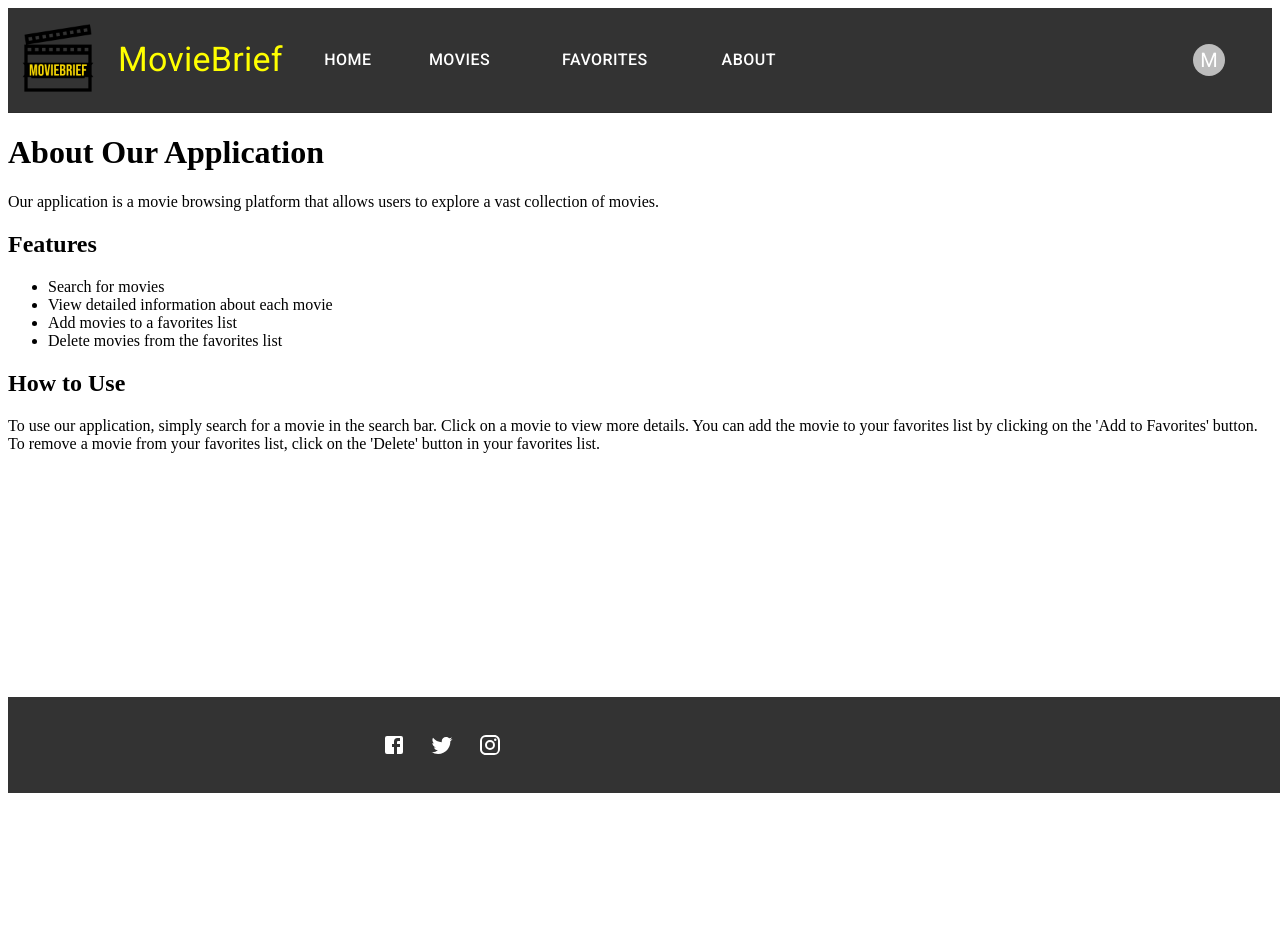
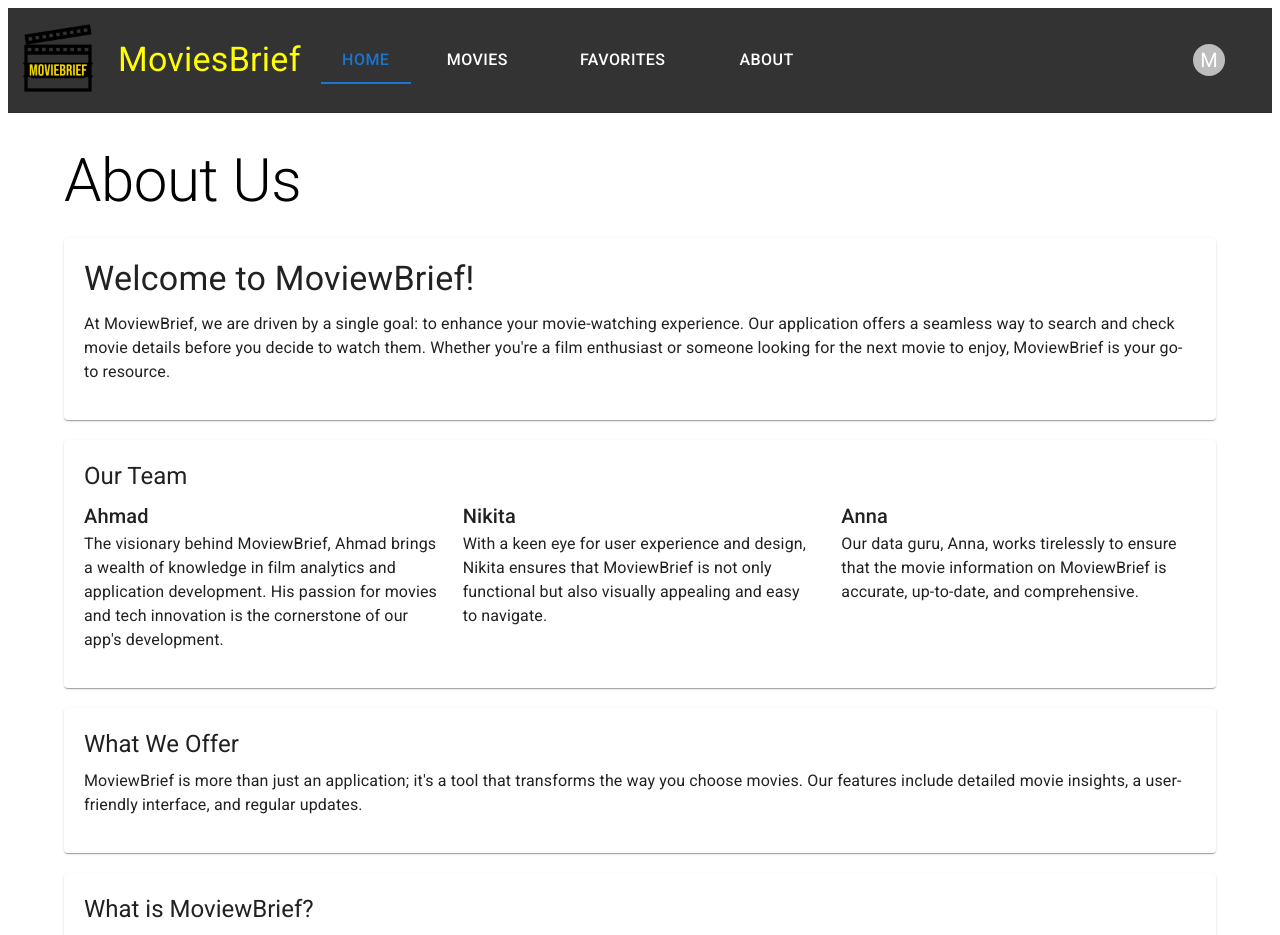
Before and after one commit to Ahmad-Akel/movies-database, a React (Create React App) app: page /about in a window 1280 px wide. Shown: the top 935 px of the page. Before the commit the page ends 800 px from the top, so only its background shows below. Built offline with nearby package versions, Linux system fonts and the light colour scheme; no server answers.

Commit message:
Add The Project

```diff
--- a/src/components/About.tsx
+++ b/src/components/About.tsx
@@ -1,29 +1,91 @@
 import React from "react";
+import { Container, Typography, Paper, Grid, Box } from "@mui/material";
 
-const About: React.FC = () => {
+const About = () => {
   return (
-    <div>
-      <h1>About Our Application</h1>
-      <p>
-        Our application is a movie browsing platform that allows users to
-        explore a vast collection of movies.
-      </p>
-      <h2>Features</h2>
-      <ul>
-        <li>Search for movies</li>
-        <li>View detailed information about each movie</li>
-        <li>Add movies to a favorites list</li>
-        <li>Delete movies from the favorites list</li>
-      </ul>
-      <h2>How to Use</h2>
-      <p>
-        To use our application, simply search for a movie in the search bar.
-        Click on a movie to view more details. You can add the movie to your
-        favorites list by clicking on the 'Add to Favorites' button. To remove a
-        movie from your favorites list, click on the 'Delete' button in your
-        favorites list.
-      </p>
-    </div>
+    <Container maxWidth="lg">
+      <Box my={4}>
+        <Typography variant="h2" component="h1" gutterBottom>
+          About Us
+        </Typography>
+
+        <Paper style={{ padding: "20px", marginBottom: "20px" }}>
+          <Typography variant="h4" gutterBottom>
+            Welcome to MoviewBrief!
+          </Typography>
+          <Typography paragraph>
+            At MoviewBrief, we are driven by a single goal: to enhance your
+            movie-watching experience. Our application offers a seamless way to
+            search and check movie details before you decide to watch them.
+            Whether you're a film enthusiast or someone looking for the next
+            movie to enjoy, MoviewBrief is your go-to resource.
+          </Typography>
+        </Paper>
+
+        <Paper style={{ padding: "20px", marginBottom: "20px" }}>
+          <Typography variant="h5" gutterBottom>
+            Our Team
+          </Typography>
+          <Grid container spacing={3}>
+            <Grid item xs={12} sm={4}>
+              <Typography variant="h6">Ahmad</Typography>
+              <Typography paragraph>
+                The visionary behind MoviewBrief, Ahmad brings a wealth of
+                knowledge in film analytics and application development. His
+                passion for movies and tech innovation is the cornerstone of our
+                app's development.
+              </Typography>
+            </Grid>
+            <Grid item xs={12} sm={4}>
+              <Typography variant="h6">Nikita</Typography>
+              <Typography paragraph>
+                With a keen eye for user experience and design, Nikita ensures
+                that MoviewBrief is not only functional but also visually
+                appealing and easy to navigate.
+              </Typography>
+            </Grid>
+            <Grid item xs={12} sm={4}>
+              <Typography variant="h6">Anna</Typography>
+              <Typography paragraph>
+                Our data guru, Anna, works tirelessly to ensure that the movie
+                information on MoviewBrief is accurate, up-to-date, and
+                comprehensive.
+              </Typography>
+            </Grid>
+          </Grid>
+        </Paper>
+
+        <Paper style={{ padding: "20px", marginBottom: "20px" }}>
+          <Typography variant="h5" gutterBottom>
+            What We Offer
+          </Typography>
+          <Typography paragraph>
+            MoviewBrief is more than just an application; it's a tool that
+            transforms the way you choose movies. Our features include detailed
+            movie insights, a user-friendly interface, and regular updates.
+          </Typography>
+        </Paper>
+
+        <Paper style={{ padding: "20px" }}>
+          <Typography variant="h5" gutterBottom>
+            What is MoviewBrief?
+          </Typography>
+          <Typography paragraph>
+            MoviewBrief is a unique application designed for movie lovers and
+            casual viewers alike. Our platform allows you to search for movies
+            and access detailed information about them before you watch.
+          </Typography>
+          <Typography paragraph>
+            We believe in the power of movies to entertain, educate, and
+            inspire. MoviewBrief is committed to enhancing your viewing
+            experience by providing a comprehensive and user-friendly platform
+            for all your movie-related queries. Join our growing community of
+            movie lovers and start exploring the world of cinema like never
+            before!
+          </Typography>
+        </Paper>
+      </Box>
+    </Container>
   );
 };
 
--- a/src/components/Footer.tsx
+++ b/src/components/Footer.tsx
@@ -10,11 +10,11 @@ import InstagramIcon from "@mui/icons-material/Instagram";
 
 const useStyles = makeStyles((theme) => ({
   footer: {
-    position: "fixed",
+    position: "static",
     bottom: 7.2,
     width: "98.5%",
     padding: theme.spacing(3, 1),
-    marginTop: "auto",
+    marginTop: "50px",
     backgroundColor: "#333333",
   },
 }));
--- a/src/components/HomePage.tsx
+++ b/src/components/HomePage.tsx
@@ -2,8 +2,24 @@ import React from "react";
 
 const HomePage = () => {
   return (
-    <div>
-      <h1>Welcome to the Home Page</h1>
+    <div
+      style={{
+        backgroundImage:
+          'url("https://images.unsplash.com/photo-1598899134739-24c46f58b8c0?q=80&w=2056&auto=format&fit=crop&ixlib=rb-4.0.3&ixid=M3wxMjA3fDB8MHxwaG90by1wYWdlfHx8fGVufDB8fHx8fA%3D%3D")',
+        backgroundSize: "cover",
+        height: "100vh",
+        display: "flex",
+        flexDirection: "column",
+        justifyContent: "center",
+        alignItems: "center",
+        color: "white",
+      }}
+    >
+      <div style={{ color: "#524709" }}>
+        <h1>Welcome to the MovieBrief!</h1>
+        <h3>Discover and explore a wide range of movies.</h3>
+        <h3>Enjoy your cinematic journey with us!</h3>
+      </div>
     </div>
   );
 };
--- a/src/components/MovieDetails.tsx
+++ b/src/components/MovieDetails.tsx
@@ -47,7 +47,6 @@ const MovieDetails = () => {
               sx={{
                 width: "700px",
                 marginTop: "50px",
-
                 marginLeft: "150px",
                 height: "95%",
               }}
@@ -207,7 +206,7 @@ const MovieDetails = () => {
                     <CardActionArea>
                       <CardContent
                         sx={{
-                          height: "100px",
+                          height: "25%",
                           width: "50%",
                         }}
                       >
--- a/src/components/MoviesList.tsx
+++ b/src/components/MoviesList.tsx
@@ -94,7 +94,12 @@ export default function MoviesList({
                 style={{ backgroundColor: "black", color: "White" }}
                 avatar={
                   <Avatar sx={{ bgcolor: "#803131" }} aria-label="recipe">
-                    R
+                    <CardMedia
+                      component="img"
+                      height="194"
+                      image={movie.Poster}
+                      alt={movie.Title}
+                    />
                   </Avatar>
                 }
                 action={
--- a/src/components/Navbar.tsx
+++ b/src/components/Navbar.tsx
@@ -17,7 +17,9 @@ import { Logout, PersonAdd, Settings } from "@mui/icons-material";
 
 function Navbar() {
   const [anchorEl, setAnchorEl] = React.useState<null | HTMLElement>(null);
+  const [selectedTab, setSelectedTab] = React.useState("1");
   const open = Boolean(anchorEl);
+
   const handleClick = (event: React.MouseEvent<HTMLElement>) => {
     setAnchorEl(event.currentTarget);
   };
@@ -26,7 +28,7 @@ function Navbar() {
   };
   return (
     <>
-      <TabContext value="">
+      <TabContext value={selectedTab}>
         <Box
           sx={{
             borderBottom: 1,
@@ -40,13 +42,13 @@ function Navbar() {
           <Link to="/">
             <img
               src={MovieLogo}
-              alt="Movie Logo"
+              alt="MoviesBrief Logo"
               style={{ width: "100px", marginRight: "10px" }}
             />{" "}
           </Link>
 
           <Typography variant="h4" component="div" color={"Yellow"}>
-            MovieBrief
+            MoviesBrief
           </Typography>
 
           <TabList aria-label="lab API tabs example">
@@ -54,34 +56,61 @@ function Navbar() {
               label="Home"
               value="1"
               component={Link}
+              onClick={() => setSelectedTab("1")}
               to="/"
-              style={{ color: "white", marginLeft: "20px", fontSize: "16px" }}
+              sx={{
+                color: "white",
+                marginLeft: "20px",
+                fontSize: "16px",
+                "&:hover": {
+                  color: "yellow",
+                },
+              }}
             />
             <Tab
               label="Movies"
-              value="1"
+              value="2"
+              onClick={() => setSelectedTab("2")}
               component={Link}
               to="/movies"
-              style={{ color: "white", marginLeft: "20px", fontSize: "16px" }}
+              sx={{
+                color: "white",
+                marginLeft: "20px",
+                fontSize: "16px",
+                "&:hover": {
+                  color: "yellow",
+                },
+              }}
             />
             <Tab
               label="Favorites"
               sx={{
+                color: "white",
+                marginLeft: "40px",
+                fontSize: "16px",
                 "&:hover": {
                   color: "yellow",
                 },
               }}
-              value="2"
+              value="3"
               component={Link}
+              onClick={() => setSelectedTab("3")}
               to="/favorites"
-              style={{ color: "white", marginLeft: "40px", fontSize: "16px" }}
             />
             <Tab
               label="About"
-              value="3"
+              value="4"
               component={Link}
+              onClick={() => setSelectedTab("4")}
               to="/about"
-              style={{ color: "white", marginLeft: "40px", fontSize: "16px" }}
+              sx={{
+                color: "white",
+                marginLeft: "40px",
+                fontSize: "16px",
+                "&:hover": {
+                  color: "yellow",
+                },
+              }}
             />
           </TabList>
           <Tooltip title="Account settings">
```
Also changed, not shown: src/components/Profile.tsx (added, +11 -0 lines), public/images/video-player.png (added).
